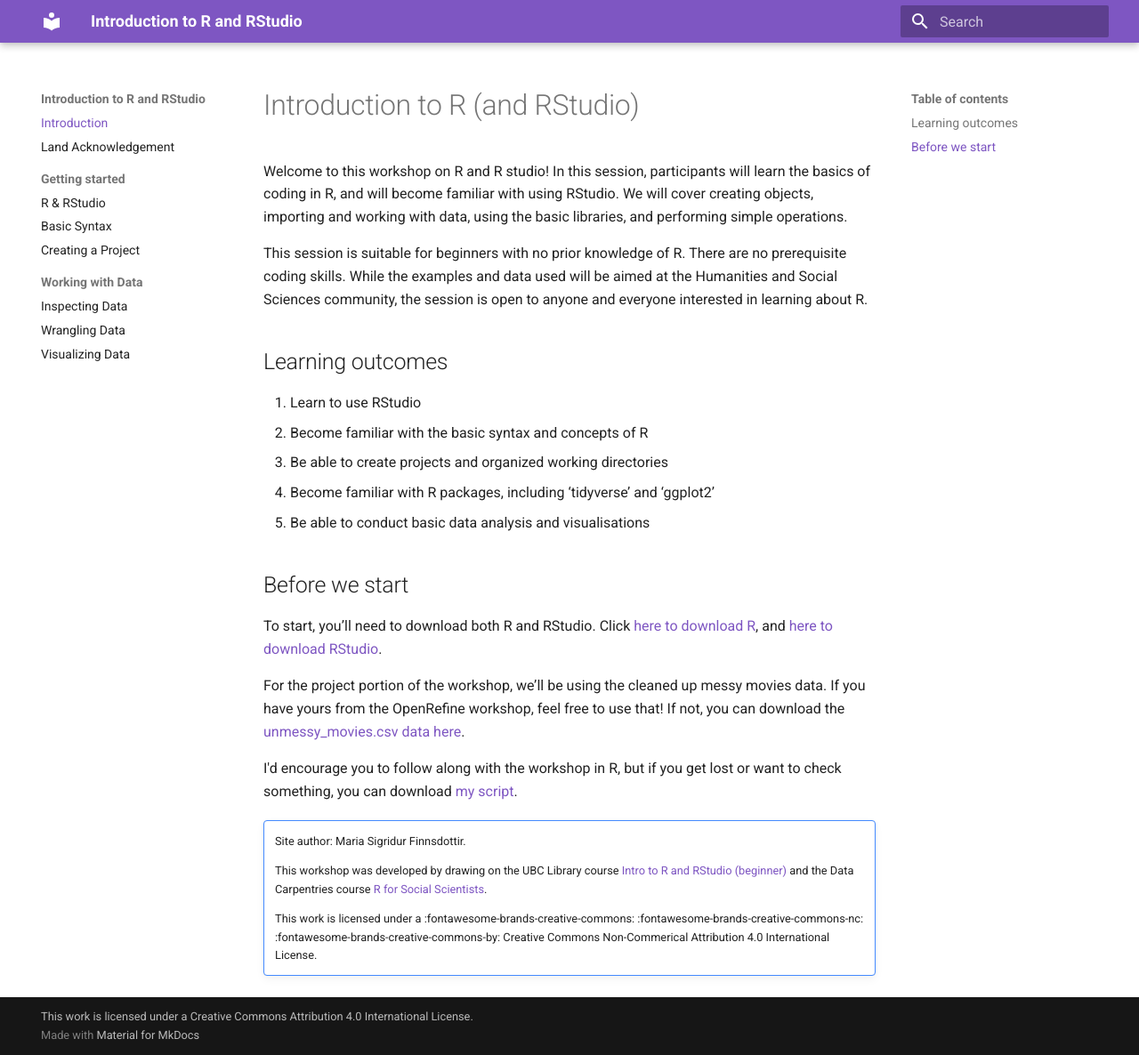
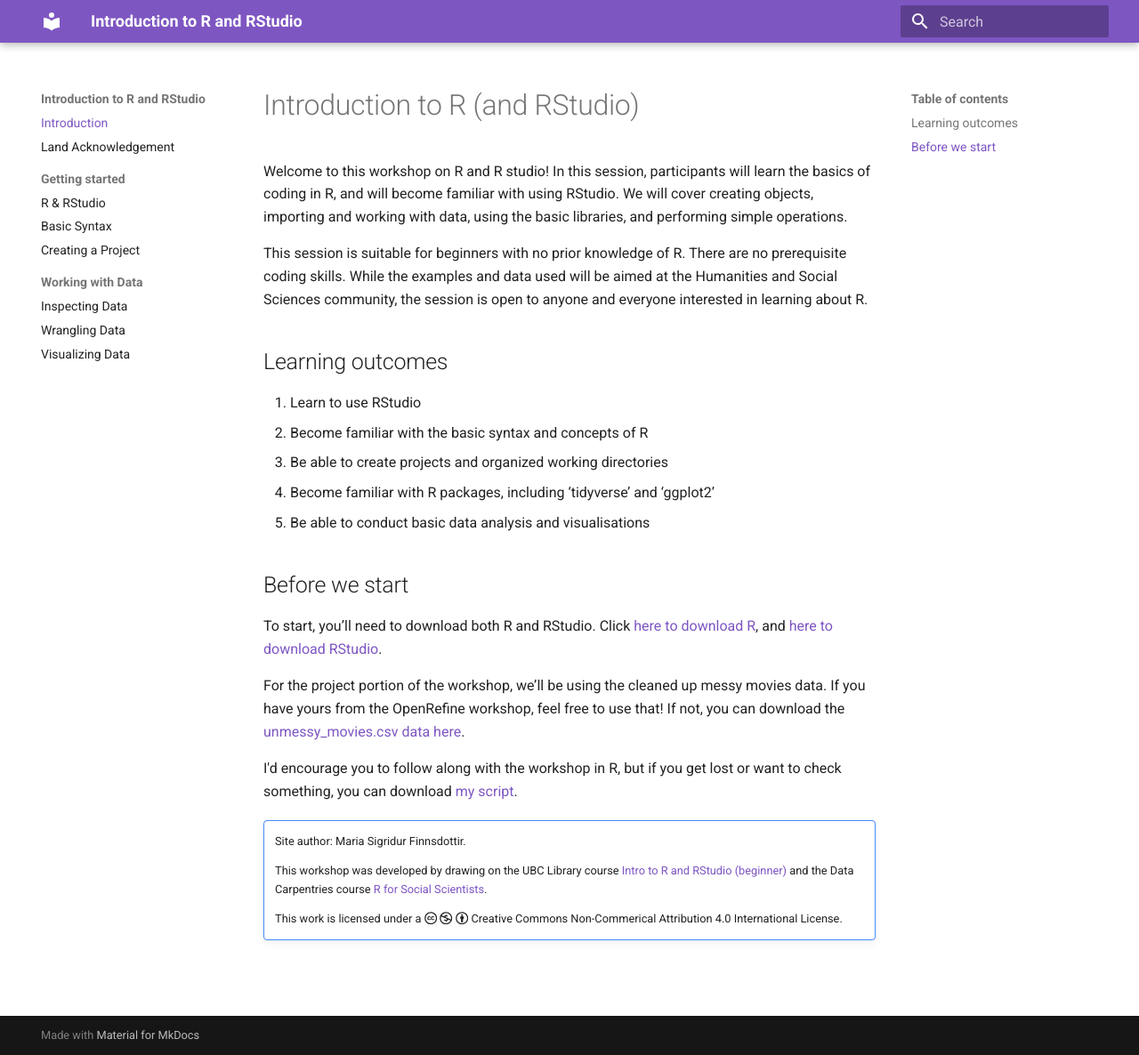
Before and after one commit to finnsdottir/intro_r_fall2025, an MkDocs documentation site: the page built from docs/index.md, in a window 1280 px wide and 1186 px high. Shown: the whole window at 89% size. Built offline with MkDocs 1.6.1 and Material for MkDocs 9.7.7, drawn with Linux system fonts in a browser that asks for light colours.

Commit message:
adding emojis (and icons)

```diff
--- a/mkdocs.yml
+++ b/mkdocs.yml
@@ -27,6 +27,9 @@
   - pymdownx.snippets
   - pymdownx.superfences
   - pymdownx.keys
+  - pymdownx.emoji:
+      emoji_index: !!python/name:material.extensions.emoji.twemoji
+      emoji_generator: !!python/name:material.extensions.emoji.to_svg
 
 nav:
   - Introduction: index.md
@@ -42,5 +45,3 @@
 
 extra_css:
   - stylesheets/extra.css
-
-copyright: This work is licensed under a Creative Commons Attribution 4.0 International License.
```
